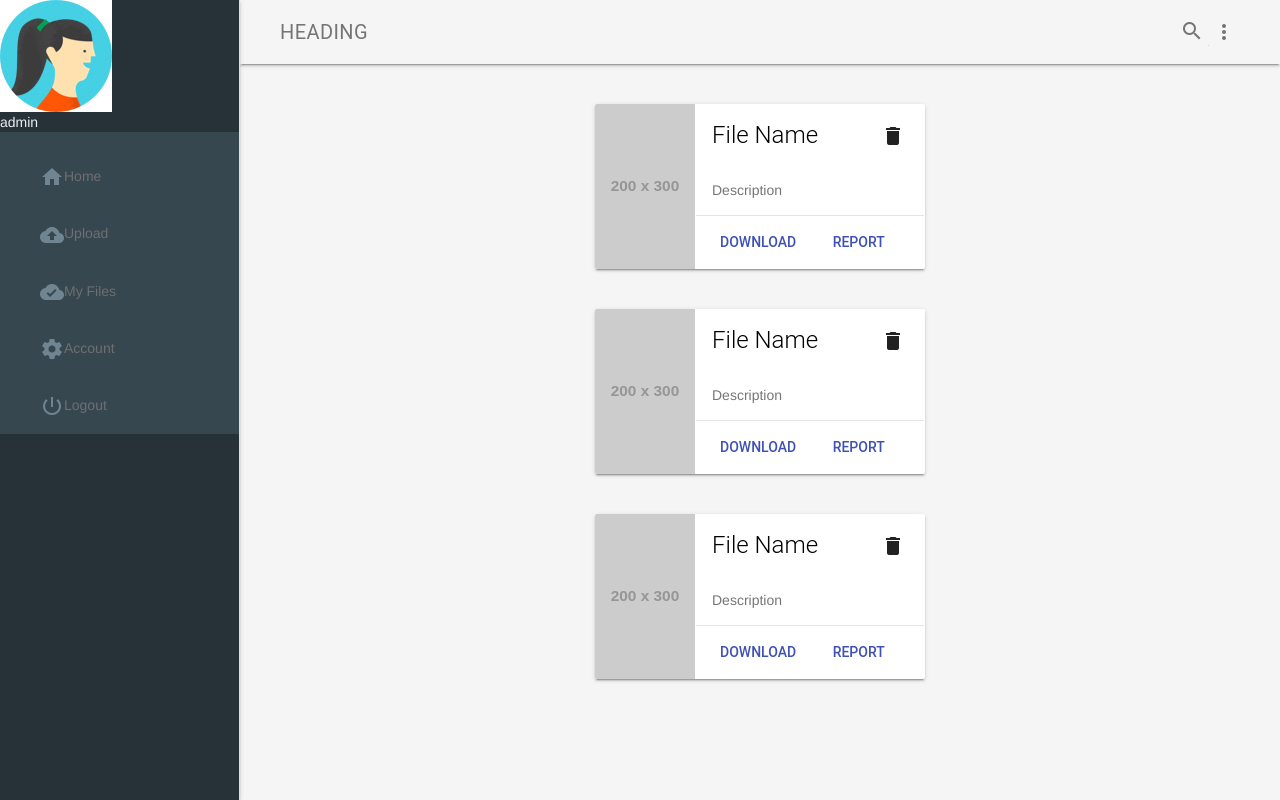
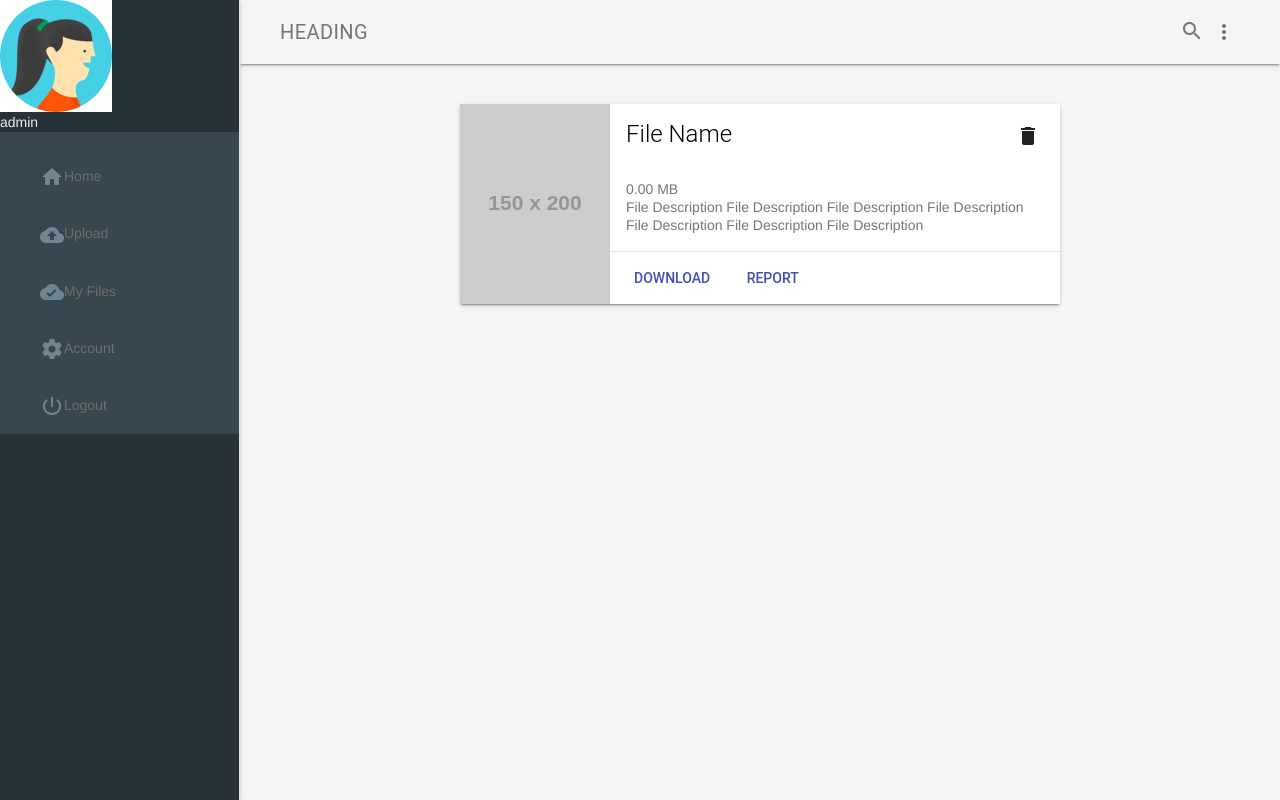
Before and after one commit to himanshu-nain/EngiHub, a Django app: page /dashboard/ in a window 1280 px wide. Run offline with Django 3.2, Linux system fonts and the light colour scheme; a user stored in the database is signed in; grey boxes labelled with a size stand in for pictures from a placeholder-image service; some libraries are stand-ins or nearby versions.

Commit message:
Updated files in Dashboard.html

```diff
--- a/static/dashboard/dash.css
+++ b/static/dashboard/dash.css
@@ -1,16 +1,50 @@
 
 .mdl-card {
   margin-top: 40px;
-}
-.mdl-card {
-margin-left: auto;
+    max-width: 600px;
+    margin-left: auto;
     margin-right: auto;
-
 }
 
+
 .mdl-card--horizontal {
+  flex-direction: column;
+  height: 1vh;
+  /* 1 */
+  padding-left: 150px;
+  width: 100%;
+}
+.mdl-card--horizontal .mdl-card__media {
+  left: 0;
+  position: absolute;
+  width: 150px;
+}
+.mdl-card--horizontal .mdl-card__supporting-text {
+  flex: 1 1 auto;
+  width: auto;
+}
+.mdl-card--horizontal-2 {
+  flex-direction: row;
+  flex-wrap: wrap;
   min-height: 0px;
 }
-.mdl-card--horizontal table {
-  border-spacing: 0;
+.mdl-card--horizontal-2 .mdl-card__title {
+  align-items: flex-start;
+  flex-direction: column;
+  flex: 1 auto;
+  float: left;
 }
+.mdl-card--horizontal-2 .mdl-card__title-text {
+  align-self: flex-start;
+}
+.mdl-card--horizontal-2 .mdl-card__media {
+  flex: 0 auto;
+  float: right;
+  height: 112px;
+  margin: 16px 16px 0 0;
+  width: 112px;
+}
+.mdl-card--horizontal-2 .mdl-card__actions {
+  clear: both;
+  flex: 1 auto;
+}
--- a/templates/dashboard/dashboard.html
+++ b/templates/dashboard/dashboard.html
@@ -12,78 +12,37 @@
 
 {% block content %}
 
+
+
+
 <div class="mdl-card mdl-shadow--2dp mdl-card--horizontal">
-  <table>
-    <tr>
-      <td width="100px" style="background: url('http://placehold.it/200x300/DC143C/FFFFFF') center / cover">
-      </td>
-      <td>
+  <div class="mdl-card__media">
+    <img src="http://placehold.it/150x200/DC143C/FFFFFF" alt="img">
+  </div>
     <div class="mdl-card__title">
       <h2 class="mdl-card__title-text">File Name</h2>
     </div>
+
     <div class="mdl-card__supporting-text">
-Description        </div>
+    0.00 MB <br>
+    File Description
+    File Description
+    File Description
+    File Description
+    File Description
+    File Description
+    File Description
+    </div>
     <div class="mdl-card__actions mdl-card--border">
       <a class="mdl-button mdl-button--colored mdl-js-button mdl-js-ripple-effect" data-upgraded=",MaterialButton,MaterialRipple">Download</a>
       <a class="mdl-button mdl-button--colored mdl-js-button mdl-js-ripple-effect" data-upgraded=",MaterialButton,MaterialRipple">Report</a>
-
     </div>
     <div class="mdl-card__menu">
       <button class="mdl-button mdl-button--icon mdl-js-button mdl-js-ripple-effect" data-upgraded=",MaterialButton,MaterialRipple"><i class="material-icons">delete</i></button>
     </div>
-      </td>
-    </tr>
-  </table>
+</div>
 
 
-</div>
-<div class="mdl-card mdl-shadow--2dp mdl-card--horizontal">
-  <table>
-    <tr>
-      <td width="100px" style="background: url('http://placehold.it/200x300/DC143C/FFFFFF') center / cover">
-      </td>
-      <td>
-        <div class="mdl-card__title">
-          <h2 class="mdl-card__title-text">File Name</h2>
-        </div>
-        <div class="mdl-card__supporting-text">
-Description        </div>
-        <div class="mdl-card__actions mdl-card--border">
-          <a class="mdl-button mdl-button--colored mdl-js-button mdl-js-ripple-effect" data-upgraded=",MaterialButton,MaterialRipple">Download</a>
-        <a class="mdl-button mdl-button--colored mdl-js-button mdl-js-ripple-effect" data-upgraded=",MaterialButton,MaterialRipple">Report</a>
-
-        </div>
-        <div class="mdl-card__menu">
-          <button class="mdl-button mdl-button--icon mdl-js-button mdl-js-ripple-effect" data-upgraded=",MaterialButton,MaterialRipple"><i class="material-icons">delete</i></button>
-        </div>
-      </td>
-    </tr>
-  </table>
-</div>
-
-<div class="mdl-card mdl-shadow--2dp mdl-card--horizontal">
-  <table>
-    <tr>
-      <td width="100px" style="background: url('http://placehold.it/200x300/DC143C/FFFFFF') center / cover">
-      </td>
-      <td>
-        <div class="mdl-card__title">
-          <h2 class="mdl-card__title-text">File Name</h2>
-        </div>
-        <div class="mdl-card__supporting-text">
-Description        </div>
-        <div class="mdl-card__actions mdl-card--border">
-          <a class="mdl-button mdl-button--colored mdl-js-button mdl-js-ripple-effect" data-upgraded=",MaterialButton,MaterialRipple">Download</a>
-        <a class="mdl-button mdl-button--colored mdl-js-button mdl-js-ripple-effect" data-upgraded=",MaterialButton,MaterialRipple">Report</a>
-
-        </div>
-        <div class="mdl-card__menu">
-          <button class="mdl-button mdl-button--icon mdl-js-button mdl-js-ripple-effect" data-upgraded=",MaterialButton,MaterialRipple"><i class="material-icons">delete</i></button>
-        </div>
-      </td>
-    </tr>
-  </table>
-</div>
 
 <br><br>
 
--- a/templates/login/login.html
+++ b/templates/login/login.html
@@ -9,7 +9,7 @@
 {% block content %}
 
     <div class="container">
-        <div class="card w-75 card-container">
+        <div class="card card-container">
 
             <div class="card-title">
                 <h4>Sign in</h4>
@@ -29,8 +29,9 @@
                     <span style="color: #ff503a;">&nbsp;<strong>{{ error_message }}</strong></span><br><br>
                 {% endif %}
 
+
                <div class="mdl-textfield mdl-js-textfield mdl-textfield--floating-label">
-                <input type="text" name="username" id="inputUsername" class="mdl-textfield__input" required autofocus/>
+                <input type="text" name="username" id="inputUsername" class="mdl-textfield__input" required />
                 <label class="mdl-textfield__label" for="inputUsername">Username</label>
                 </div>
 
```
Also changed, not shown: static/login/style.css (+6 -22 lines), db.sqlite3. Lines whose indentation alone changed are shown as unchanged.
